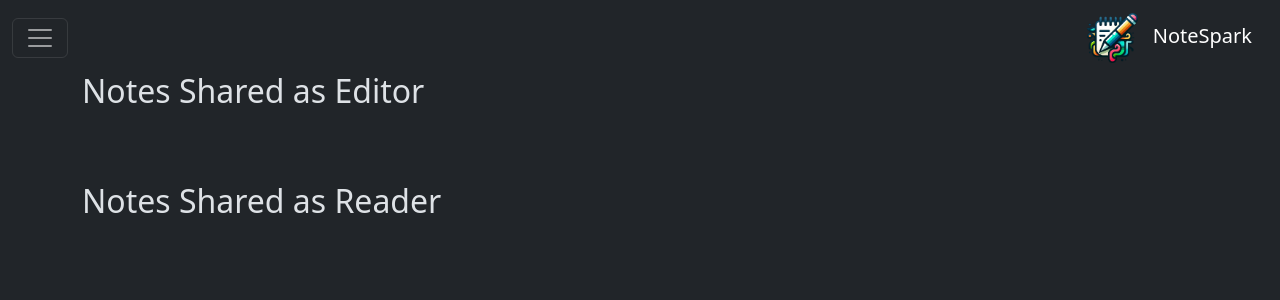
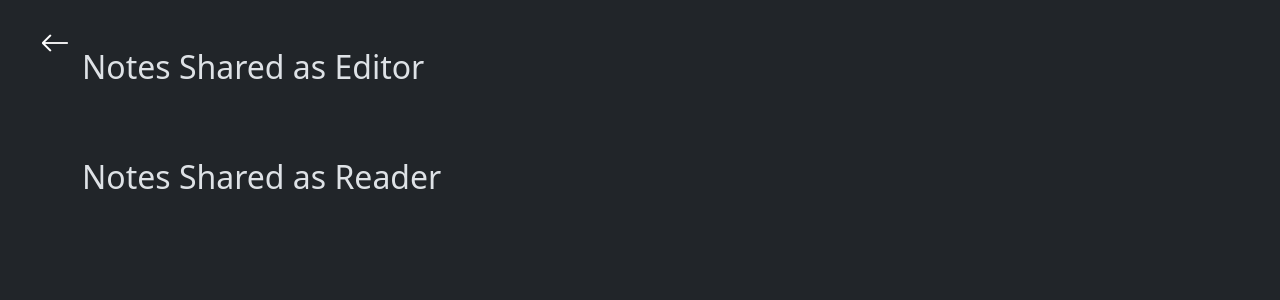
Before and after one commit to Nounes7580/Note-manager, a PHP site: page /prwb_2324_c08/view/view_shared_notes.php in a window 1280 px wide. Shown: the top 300 px of the page. Run offline with PHP 8.4, Linux system fonts and the light colour scheme; the template is opened without the code that fills it, so the values that code supplies are empty; some libraries are stand-ins or nearby versions.

Commit message:
feat(view_shared_notes): ajout de la fleche back dans la view shared

```diff
--- a/controller/ControllerNotes.php
+++ b/controller/ControllerNotes.php
@@ -246,8 +246,8 @@ class ControllerNotes extends Controller
 
     public function shared()
     {
-        $sharedAsEditor = NoteShares::getSharedNotesByRolesEdit(2, $this->get_user_or_redirect()->get_id());
-        $sharedAsReader = NoteShares::getSharedNotesByRolesRead(2, $this->get_user_or_redirect()->get_id());
+        $sharedAsEditor = NoteShares::getSharedNotesByRolesEdit(3, $this->get_user_or_redirect()->get_id());
+        $sharedAsReader = NoteShares::getSharedNotesByRolesRead(3, $this->get_user_or_redirect()->get_id());
         (new View("shared_notes"))->show(["sharedAsEditor" => $sharedAsEditor, "sharedAsReader" => $sharedAsReader]);
     }
 }
--- a/view/view_shared_notes.php
+++ b/view/view_shared_notes.php
@@ -9,9 +9,23 @@
     <link rel="stylesheet" href="https://cdn.jsdelivr.net/npm/bootstrap@5.3.2/dist/css/bootstrap.min.css">
     <link rel="stylesheet" href="https://cdn.jsdelivr.net/npm/bootstrap-icons/font/bootstrap-icons.css">
 </head>
+<style>
+    .bi-arrow-left {
+        font-size: 30px;
+        position: fixed;
+        top: 20px;
+        left: 40px;
+        /* Déplacer légèrement vers la droite */
+        z-index: 1000;
+        color: white;
+
+    }
+</style>
 
 <body>
-    <?php include "navbar.php"; ?>
+    <div>
+        <a href="javascript:history.back()" class="bi bi-arrow-left"></a>
+    </div>
 
     <div class="container mt-5">
         <h2 class="mb-4">Notes Shared as Editor</h2>
@@ -30,8 +44,8 @@
             <?php foreach ($sharedAsReader as $note) : ?>
                 <a href="#" class="list-group-item list-group-item-action">
                     <?= htmlspecialchars($note->title) ?>
-                    </a>
-                <?php endforeach; ?>
+                </a>
+            <?php endforeach; ?>
         </div>
     </div>
     <!-- Bootstrap JS, Popper.js, and jQuery -->
```
